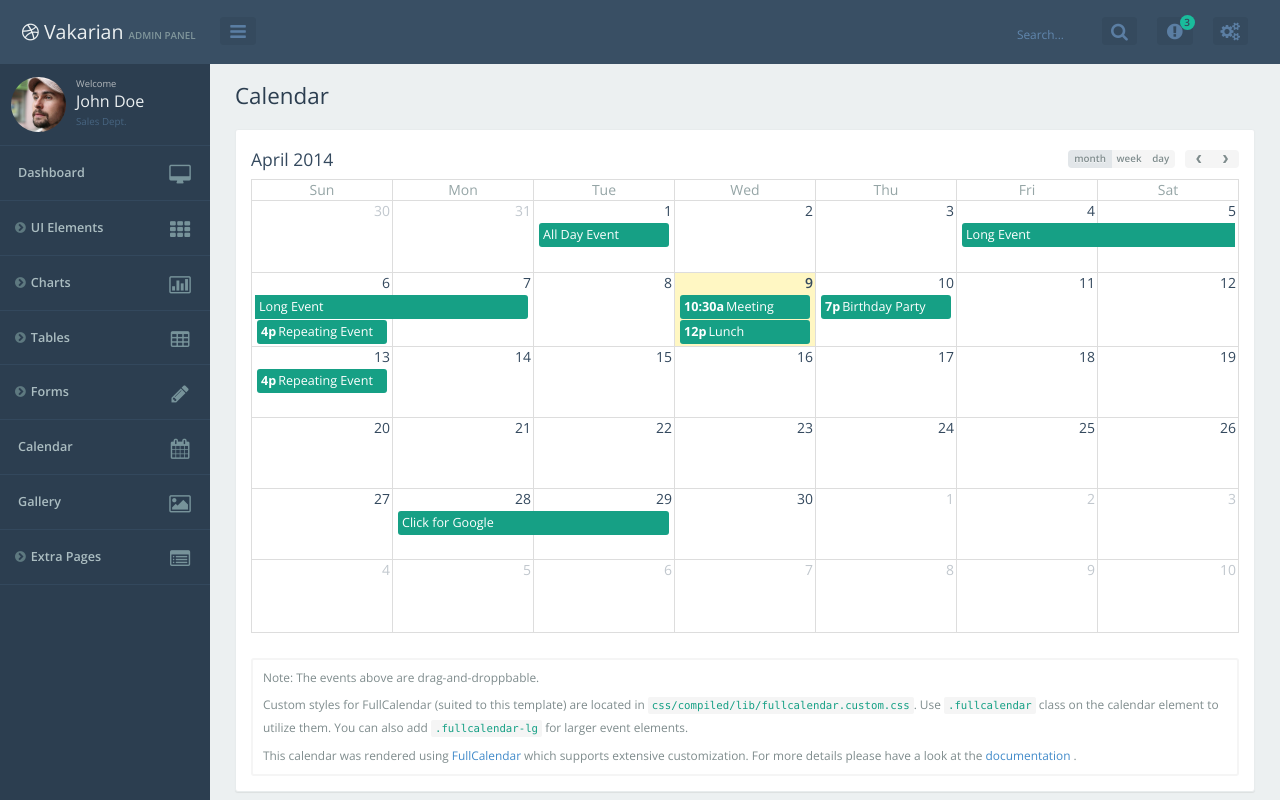
After one commit to vivekagr/vakarian, a Flask app: page /calendar.html in a window 1280 px wide. The commit adds this page. Run offline with Flask 2, Linux system fonts and the light colour scheme; style sheets or scripts are compiled from the project's sources; some libraries are stand-ins or nearby versions.

Commit message:
Add calendar page and modularize the styles.

```diff
--- /dev/null
+++ b/static/css/compiled/lib/fullcalendar.custom.css
@@ -0,0 +1,45 @@
+.fullcalendar {
+  margin-top: 10px;
+  padding-bottom: 15px; }
+  .fullcalendar .fc-header-title h2 {
+    font-size: 1.25em;
+    font-weight: 300;
+    color: #34495e; }
+  .fullcalendar .fc-widget-header {
+    font-weight: 500;
+    color: #95a5a6; }
+  .fullcalendar .fc-widget-content {
+    font-weight: 300; }
+  .fullcalendar .fc-button {
+    font-size: 0.7em;
+    font-weight: 600;
+    color: #7f8c8d; }
+  .fullcalendar .fc-state-default, .fullcalendar .fc-state-down, .fullcalendar .fc-state-active {
+    border: none;
+    box-shadow: none; }
+  .fullcalendar .fc-state-default {
+    background-image: none; }
+  .fullcalendar .fc-state-active {
+    background-color: #E2E6E9; }
+  .fullcalendar .fc-state-highlight {
+    background-color: #FCEAA4;
+    font-weight: 600;
+    color: #34495e; }
+  .fullcalendar .fc-event {
+    background-color: #485A6D;
+    border: none;
+    font-size: 0.8em;
+    padding: 1px; }
+  .fullcalendar a.fc-event:hover {
+    color: white;
+    background-color: #2980b9; }
+  .fullcalendar .fc-cell-overlay {
+    background-color: #D1D1D1; }
+  .fullcalendar.fullcalendar-lg .fc-event {
+    background-color: #16a085;
+    margin-left: 3px;
+    margin-right: 3px;
+    padding: 3px;
+    font-size: 0.9em; }
+  .fullcalendar.fullcalendar-lg .fc-state-highlight {
+    background-color: #fff7c3; }
--- a/templates/_base.html
+++ b/templates/_base.html
@@ -165,7 +165,7 @@
                         <li><a href="#">WYSIWYG Editors</a> </li>
                     </ul>
                 </li>
-                <li><a href="#"><i class="fa fa-calendar fa-fw"></i> <span>Calendar</span></a></li>
+                <li><a href="calendar.html"><i class="fa fa-calendar fa-fw"></i> <span>Calendar</span></a></li>
                 <li><a href="#"><i class="fa fa-picture-o fa-fw"></i> <span>Gallery</span></a></li>
                 <li>
                     <a href="#"><i class="fa fa-list-alt fa-fw"></i> <span>Extra Pages</span></a>
--- /dev/null
+++ b/templates/calendar.html
@@ -0,0 +1,98 @@
+{% extends '_base.html' %}
+
+{% set page_title = "Calendar" %}
+{#{% set page_sub_title = "Calendar" %}#}
+
+{% block css %}
+    <link rel="stylesheet" href="{{ static('css/lib/fullcalendar.css') }}">
+    <link rel="stylesheet" href="{{ static('css/compiled/lib/fullcalendar.custom.css') }}">
+{%- endblock %}
+
+{% block main %}
+    <div class="widget">
+        <div class="widget-content">
+            <div class="fullcalendar fullcalendar-lg" id="calendar"></div>
+            <div class="widget-info">
+                <p>Note: The events above are drag-and-droppbable.</p>
+                <p>Custom styles for FullCalendar (suited to this template) are located in <code>css/compiled/lib/fullcalendar.custom.css</code>. Use <code>.fullcalendar</code> class on the calendar element to utilize them. You can also add <code>.fullcalendar-lg</code> for larger event elements.</p>
+                <p>This calendar was rendered using <a href="http://arshaw.com/fullcalendar/" target="_blank">FullCalendar</a> which supports extensive customization. For more details please have a look at the <a href="http://arshaw.com/fullcalendar/docs/" target="_blank">documentation</a> .</p>
+            </div>
+        </div>
+    </div>
+{% endblock %}
+
+{% block vendor_js %}
+    {{ c('FullCalendar') }}
+    <script src="{{ static('js/fullcalendar.min.js') }}"></script>
+{% endblock %}
+
+{% block js %}
+<script>
+    // Setting up the events data for the calendar
+    date = new Date();
+    d = date.getDate();
+    m = date.getMonth();
+    y = date.getFullYear();
+
+    events = [
+        {
+            title: 'All Day Event',
+            start: new Date(y, m, 1)
+        },
+        {
+            title: 'Long Event',
+            start: new Date(y, m, d-5),
+            end: new Date(y, m, d-2)
+        },
+        {
+            id: 999,
+            title: 'Repeating Event',
+            start: new Date(y, m, d-3, 16, 0),
+            allDay: false
+        },
+        {
+            id: 999,
+            title: 'Repeating Event',
+            start: new Date(y, m, d+4, 16, 0),
+            allDay: false
+        },
+        {
+            title: 'Meeting',
+            start: new Date(y, m, d, 10, 30),
+            allDay: false
+        },
+        {
+            title: 'Lunch',
+            start: new Date(y, m, d, 12, 0),
+            end: new Date(y, m, d, 14, 0),
+            allDay: false
+        },
+        {
+            title: 'Birthday Party',
+            start: new Date(y, m, d+1, 19, 0),
+            end: new Date(y, m, d+1, 22, 30),
+            allDay: false
+        },
+        {
+            title: 'Click for Google',
+            start: new Date(y, m, 28),
+            end: new Date(y, m, 29),
+            url: 'http://google.com/'
+        }
+    ];
+
+    // Rendering the calendar
+    $('#calendar').fullCalendar({
+        height: 480,
+        selectable: true,
+        selectHelper: true,
+        editable: true,
+        header: {
+            left: 'title',
+            center: '',
+            right: 'month,agendaWeek,agendaDay prev,next'
+        },
+        events: events
+    });
+</script>
+{% endblock %}
--- a/templates/index.html
+++ b/templates/index.html
@@ -6,6 +6,7 @@
 {% block css %}
     <link rel="stylesheet" href="{{ static('css/lib/morris-0.4.3.min.css') }}">
     <link rel="stylesheet" href="{{ static('css/lib/fullcalendar.css') }}">
+    <link rel="stylesheet" href="{{ static('css/compiled/lib/fullcalendar.custom.css') }}">
     <link rel="stylesheet" href="{{ static('css/lib/nanoscroller.css') }}">
     <link rel="stylesheet" href="{{ static('css/compiled/dashboard.css') }}">
 {%- endblock %}
@@ -143,7 +144,7 @@
         <div class="col-md-7">
             <div class="widget">
                 <h4 class="widget-title">Calendar</h4>
-                <div class="widget-content" id="calendar"></div>
+                <div class="widget-content fullcalendar" id="calendar"></div>
             </div>
         </div>
     </div>
```
Also changed, not shown: static/css/compiled/dashboard.css (+0 -35 lines), static/css/scss/dashboard.scss (+0 -60 lines), static/css/scss/lib/fullcalendar.custom.scss (added, +81 -0 lines).
